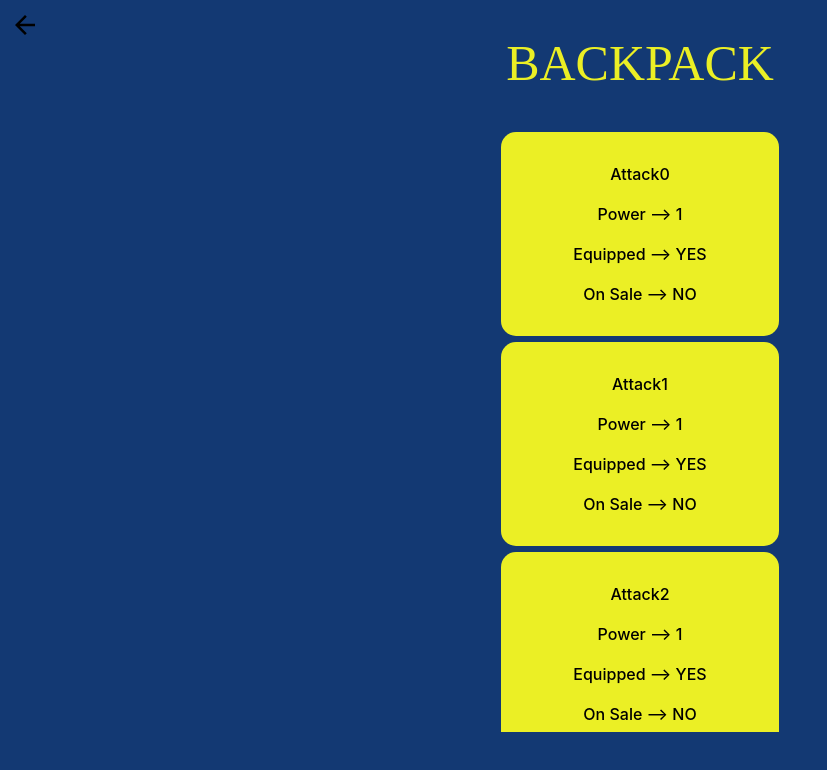
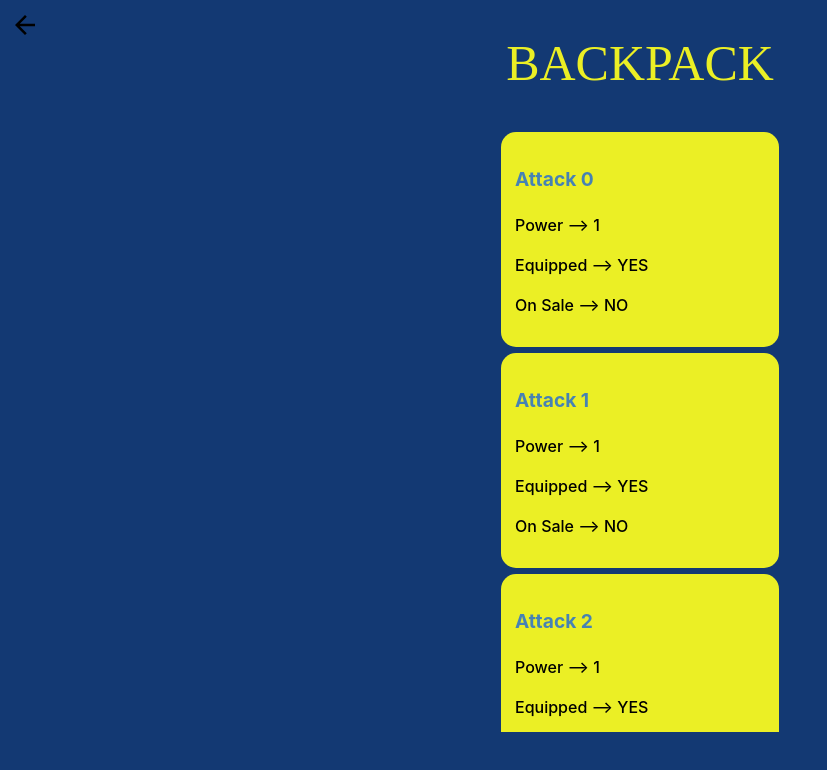
Before and after one commit to diegosava14/wp1_project, a Vue app: page / in a window 1280 px wide. Shown: the top 770 px of the page, without its empty margins (0-827 px from the left). Built offline with nearby package versions, Linux system fonts and the light colour scheme.

Commit message:
changes in backpack

```diff
--- a/src/views/Backpack.vue
+++ b/src/views/Backpack.vue
@@ -6,7 +6,7 @@ for (i = 0; i < 100; i++) {
   items.push({
     id: i,
     text: {
-      attack: 'Attack' + i,
+      attack: 'Attack ' + i,
       power: 'Power --> ' + 1,
       equipped: 'Equipped --> YES',
       onSale: 'On Sale --> NO'
@@ -30,10 +30,10 @@ for (i = 0; i < 100; i++) {
         <div class="scroll-list">
           <div v-for="item in items" :key="item.id" class="item-container">
             <a href="#">
-              <p class="item-info">{{ item.text.attack }}</p>
-              <p class="item-info">{{ item.text.power }}</p>
-              <p class="item-info">{{ item.text.equipped }}</p>
-              <p class="item-info">{{ item.text.onSale }}</p>
+              <p class="item-name">{{ item.text.attack }}</p>
+              <p class="item-power">{{ item.text.power }}</p>
+              <p class="item-equipped">{{ item.text.equipped }}</p>
+              <p class="item-sale">{{ item.text.onSale }}</p>
             </a>
           </div>
         </div>
@@ -98,10 +98,9 @@ body {
 .scroll-list a {
   display: block;
   color: black;
-  text-align: center;
+  text-align: left;
   padding: 14px;
   text-decoration: none;
-  border-bottom: 4px solid #133973;
   background: #EBEF25;
   width: 250px;
   border-radius: 15px;
@@ -114,4 +113,10 @@ body {
 .item-container {
   margin-bottom: 6px;
 }
+
+.item-name {
+  font-weight: bold;
+  color: steelblue;
+  font-size: 1.2em;
+}
 </style>
```
